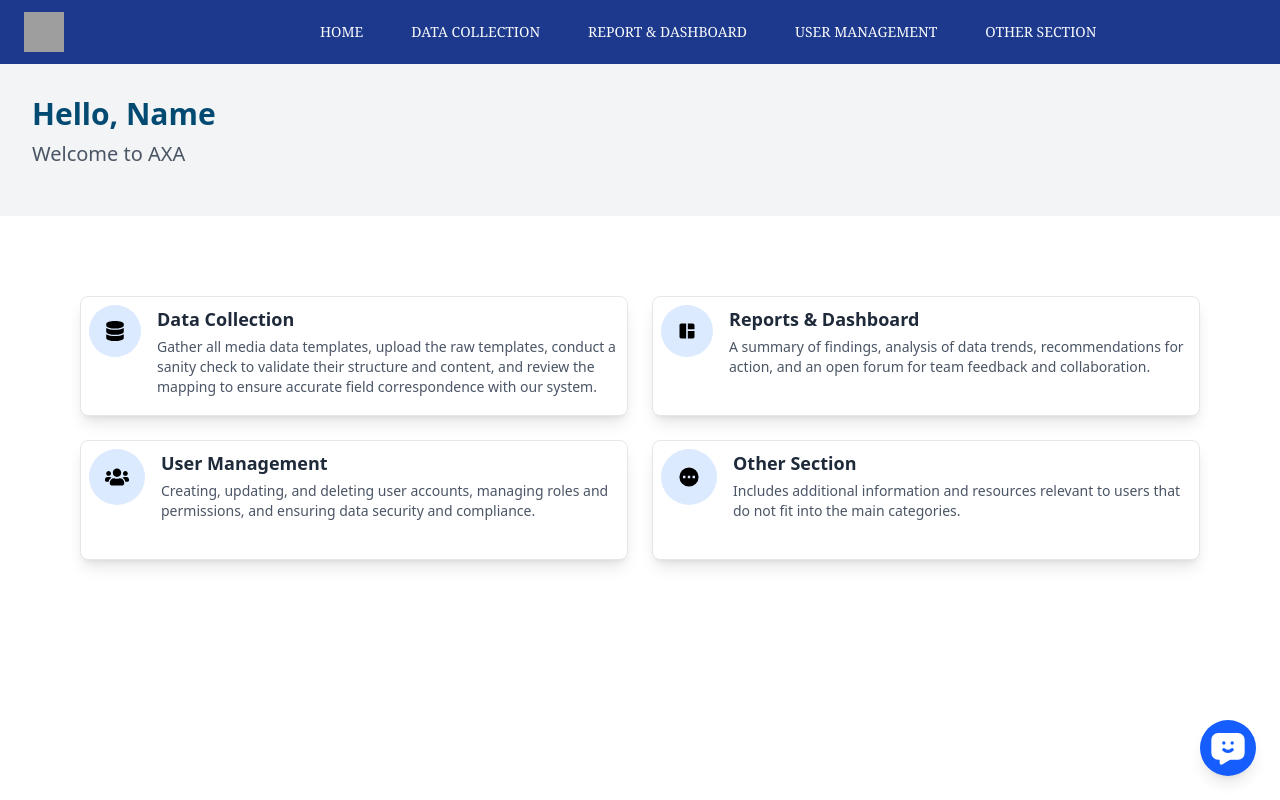
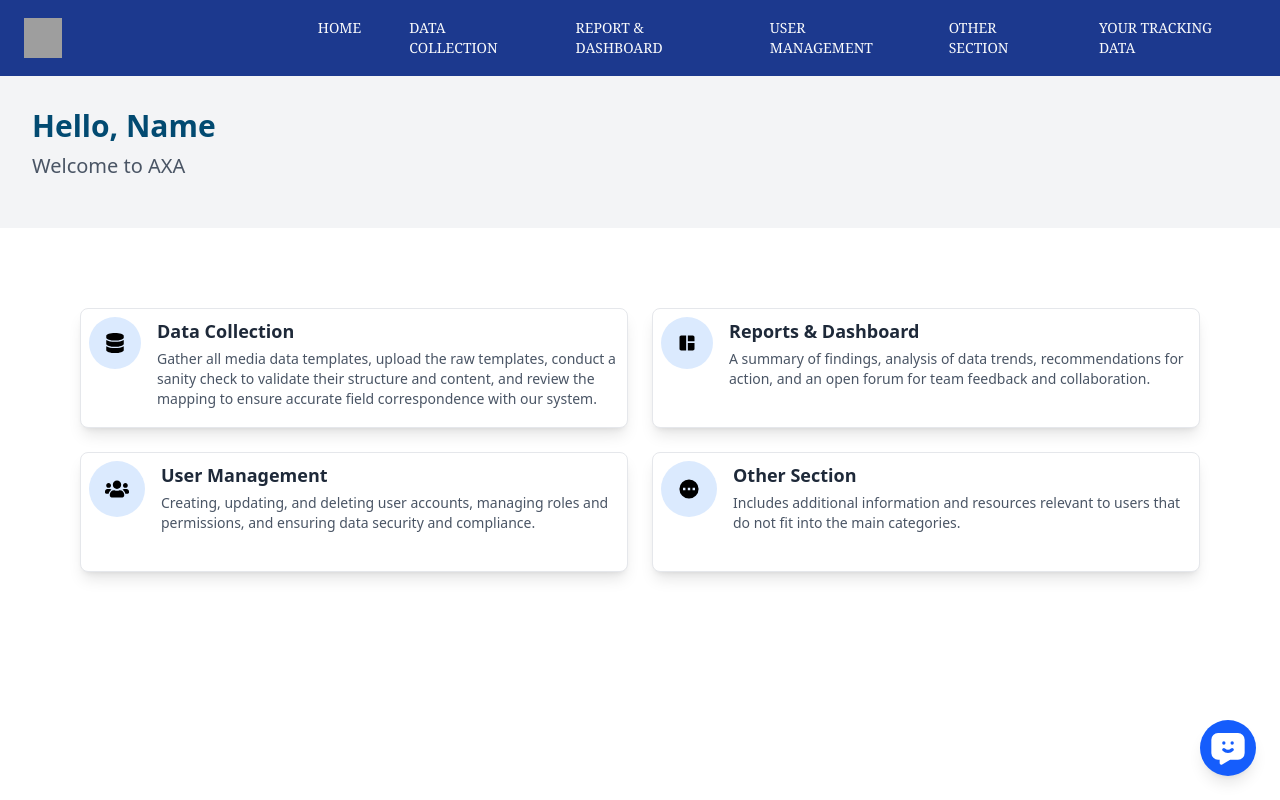
Before and after one commit to moazzemhosen/Analytics_Tracking_Demo_Site, a React (Vite) app: page / in a window 1280 px wide. Both pictures are taken after typing "name@example.com", "Sample123" into the empty fields and a click on the button "Login". Built offline with nearby package versions, Linux system fonts and the light colour scheme; grey boxes are pictures that could not be loaded.

Commit message:
AnalyticsPage Add

```diff
--- a/src/App.jsx
+++ b/src/App.jsx
@@ -10,6 +10,7 @@ import UploadData from "./pages/UploadData";
 import NotReadyPage from "./pages/NotReadyPage";
 import TagManager from "react-gtm-module"
 import { useEffect } from "react";
+import AnalyticsTrackingData from "./pages/AnalyticsTrackingData";
 
 const GTM_ID = 'GTM-T847NLT4'
 
@@ -32,6 +33,7 @@ function App() {
           <Route path="/otherSection" element={<NotReadyPage />} />
           <Route path="/downloadtemplate" element={<DownloadTemp />} />
           <Route path="/uploaddata" element={<UploadData />} />
+          <Route path="/analytics" element={<AnalyticsTrackingData />} />
         </Route>
       </Routes>
     </Router>
--- a/src/components/Navbar.jsx
+++ b/src/components/Navbar.jsx
@@ -47,6 +47,12 @@ function Navbar() {
         >
           OTHER SECTION
         </Link>
+        <Link
+          to="/analytics"
+          className="px-4 py-1.5 rounded-full text-sm font-medium text-gray-50 font-serif text-blue-700 hover: transition"
+        >
+          YOUR TRACKING DATA
+        </Link>
       </div>
     </nav>
   );
--- /dev/null
+++ b/src/pages/AnalyticsTrackingData.jsx
@@ -0,0 +1,9 @@
+import React from 'react'
+
+const AnalyticsTrackingData = () => {
+  return (
+    <div>Under Maintance</div>
+  )
+}
+
+export default AnalyticsTrackingData
```
